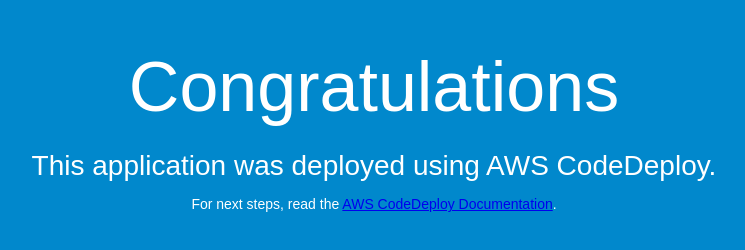
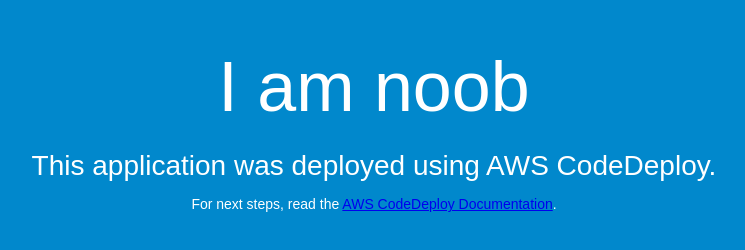
Before and after one commit to keerthn123/aws_test, a plain HTML site: page index.html in a window 1280 px wide. Shown: the whole page, without its empty margins (266-1011 px from the left). Drawn offline with Linux system fonts and the light colour scheme.

Commit message:
Update index.html

```diff
--- a/index.html
+++ b/index.html
@@ -26,7 +26,7 @@
 </head>
 <body>
   <div align="center">
-    <h1>Congratulations</h1>
+    <h1>I am noob</h1>
     <h2>This application was deployed using AWS CodeDeploy.</h2>
     <p>For next steps, read the <a href="http://aws.amazon.com/documentation/codedeploy">AWS CodeDeploy Documentation</a>.</p>
   </div>
```
